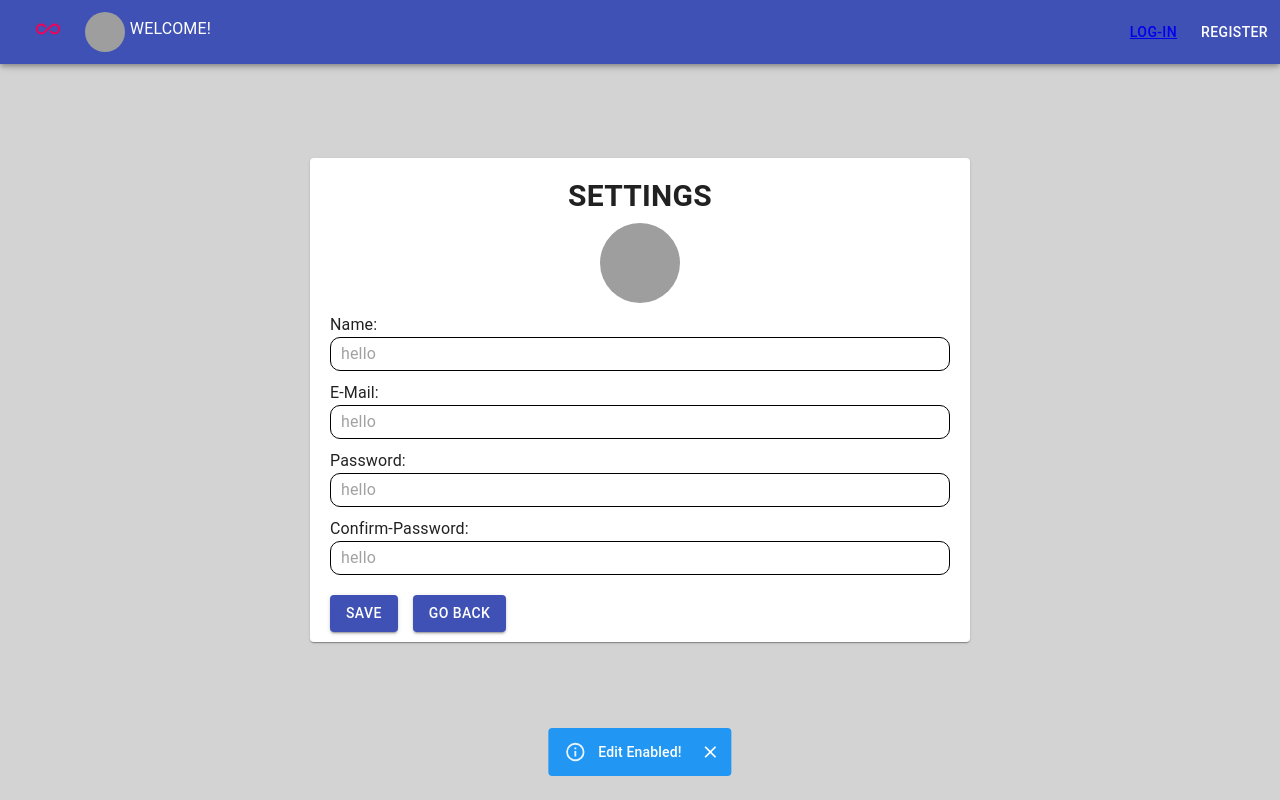
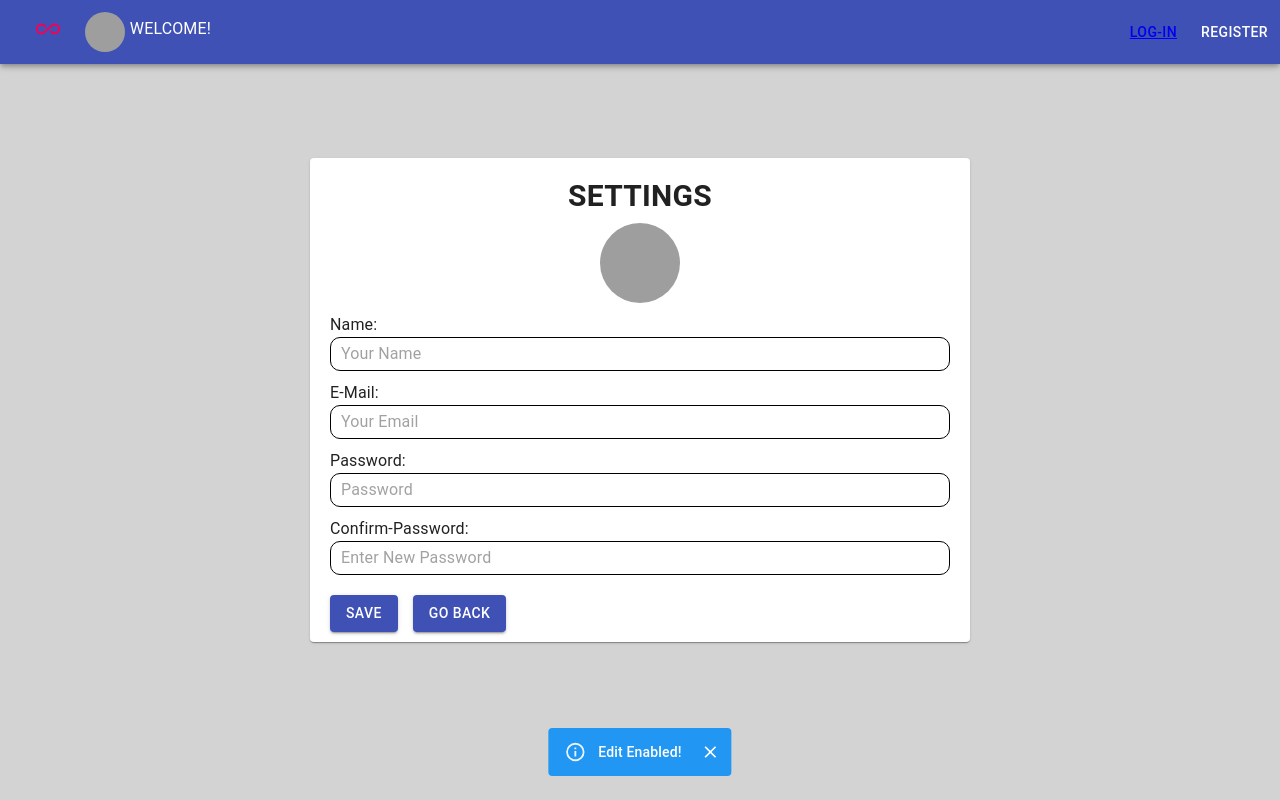
Before and after one commit to Pranay1012904/React.js-Material_UI-Typescript_PROJECT, a React (Create React App) app: page /settings in a window 1280 px wide. Both pictures are taken after a click on the button "EDIT PROFILE". Built offline with nearby package versions, Linux system fonts and the light colour scheme; grey boxes are pictures that could not be loaded; the HTML template or start-up script is replaced by a standard one.

Commit message:
modifires

```diff
--- a/src/hooks/index.tsx
+++ b/src/hooks/index.tsx
@@ -12,13 +12,15 @@ export const useAuth = () => {
   return useContext(AuthContext);
 };
 export const useProviderAuth = () => {
-  let [user, setUser] = useState(null);
+  const [user, setUser] = useState(null);
   const [loading, setLoading] = useState(true);
   useEffect(() => {
     const userToken = getItemFromLocalStorage(LOCALSTORAGE_TOKEN_KEY);
     if (userToken) {
-      user = jwt(userToken);
-      setUser(user);
+      const userDec: any = jwt(userToken);
+      console.log("hehreme:", userDec);
+      setUser(userDec);
+      console.log("updateUser:", user);
       setLoading(false);
     }
   }, []);
--- a/src/providers/AuthProvider.tsx
+++ b/src/providers/AuthProvider.tsx
@@ -2,7 +2,7 @@ import { createContext } from "react";
 import { useProviderAuth } from "../hooks";
 
 interface myProp {
-  user: null;
+  user: any;
   login: (email: string, password: string) => void;
   logout: () => void;
   loading: boolean;
--- a/src/views/settings.tsx
+++ b/src/views/settings.tsx
@@ -55,9 +55,15 @@ const useStyles = {
 const Settings: React.FunctionComponent<WithStyles> = (props) => {
   const { classes } = props;
   const auth: any = useAuth();
+  console.log("settings", auth);
+  console.log("auth:", auth);
   const [enable, setEnable] = useState(false);
   const [open, setOpen] = useState(false);
-  const [msg, setMsg] = useState("");
+  const [msg, setMsg] = useState(""); //for snackbar
+  const [name, setName] = useState<string>(auth.user ? auth.user?.name : "");
+  const [email, setEmail] = useState(auth.user ? auth.user?.email : "");
+  const [pass, setPass] = useState(auth.user ? auth.user?.password : "");
+
   const editEnable = () => {
     enable ? setEnable(false) : setEnable(true);
     enable ? setMsg("Edit Disabled!") : setMsg("Edit Enabled!");
@@ -83,19 +89,21 @@ const Settings: React.FunctionComponent<WithStyles> = (props) => {
           <Grid item className={classes.formLabel}>
             <Typography>Name:</Typography>
             <InputBase
-              placeholder="hello"
+              placeholder="Your Name"
               className={classes.input}
-              value={auth?.user?.name}
+              value={name}
+              onChange={(e) => setName(e.target.value)}
               disabled={enable ? false : true}
             ></InputBase>
           </Grid>
           <Grid item className={classes.formLabel}>
             <Typography>E-Mail:</Typography>
             <InputBase
-              placeholder="hello"
+              placeholder="Your Email"
               className={classes.input}
-              value={auth?.user?.email}
+              value={email}
               type={"email"}
+              onChange={(e) => setEmail(e.target.value)}
               disabled={enable ? false : true}
             ></InputBase>
           </Grid>
@@ -104,17 +112,18 @@ const Settings: React.FunctionComponent<WithStyles> = (props) => {
               <Grid item className={classes.formLabel}>
                 <Typography>Password:</Typography>
                 <InputBase
-                  placeholder="hello"
+                  placeholder="Password"
                   className={classes.input}
                   type={"password"}
-                  value={auth?.user?.password}
+                  value={pass}
+                  onChange={(e) => setPass(e.target.value)}
                   disabled={enable ? false : true}
                 ></InputBase>
               </Grid>
               <Grid item className={classes.formLabel}>
                 <Typography>Confirm-Password:</Typography>
                 <InputBase
-                  placeholder="hello"
+                  placeholder="Enter New Password"
                   className={classes.input}
                 ></InputBase>
               </Grid>
```
